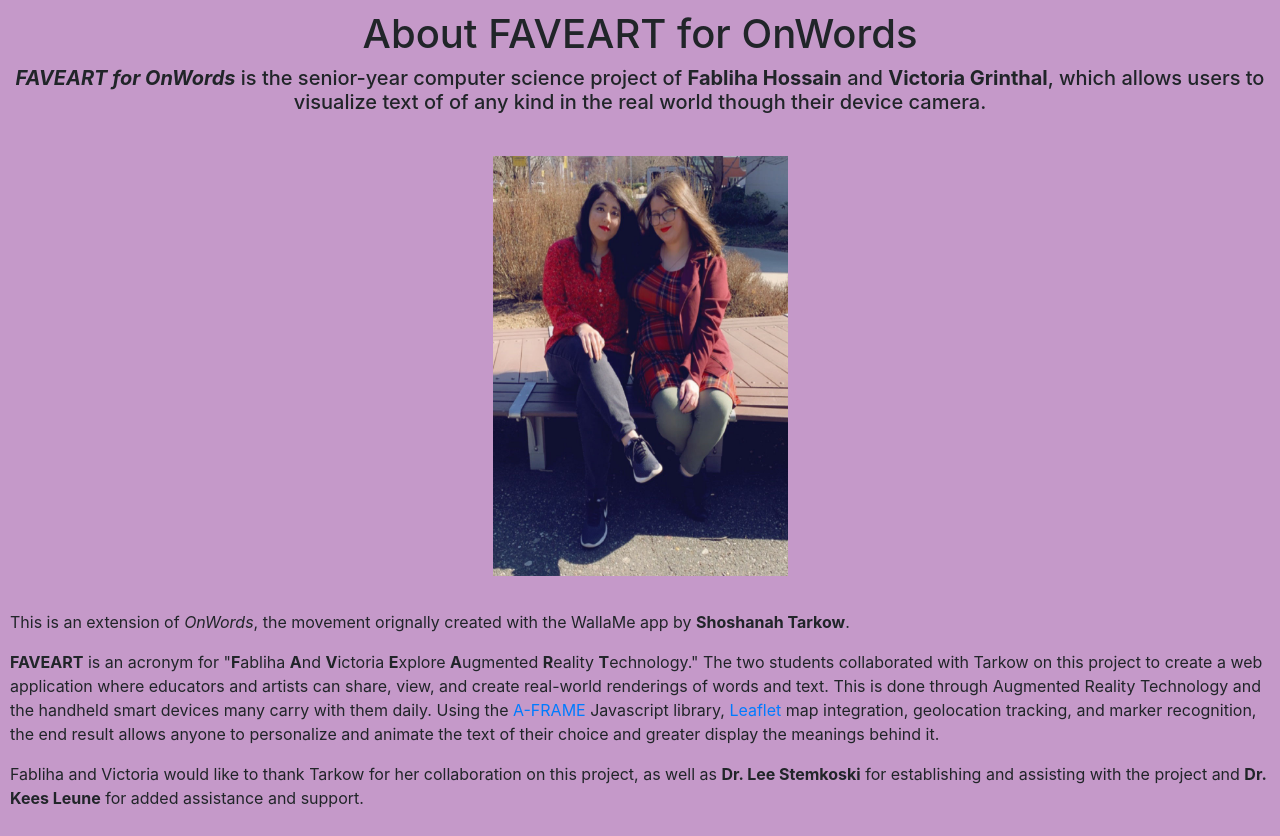
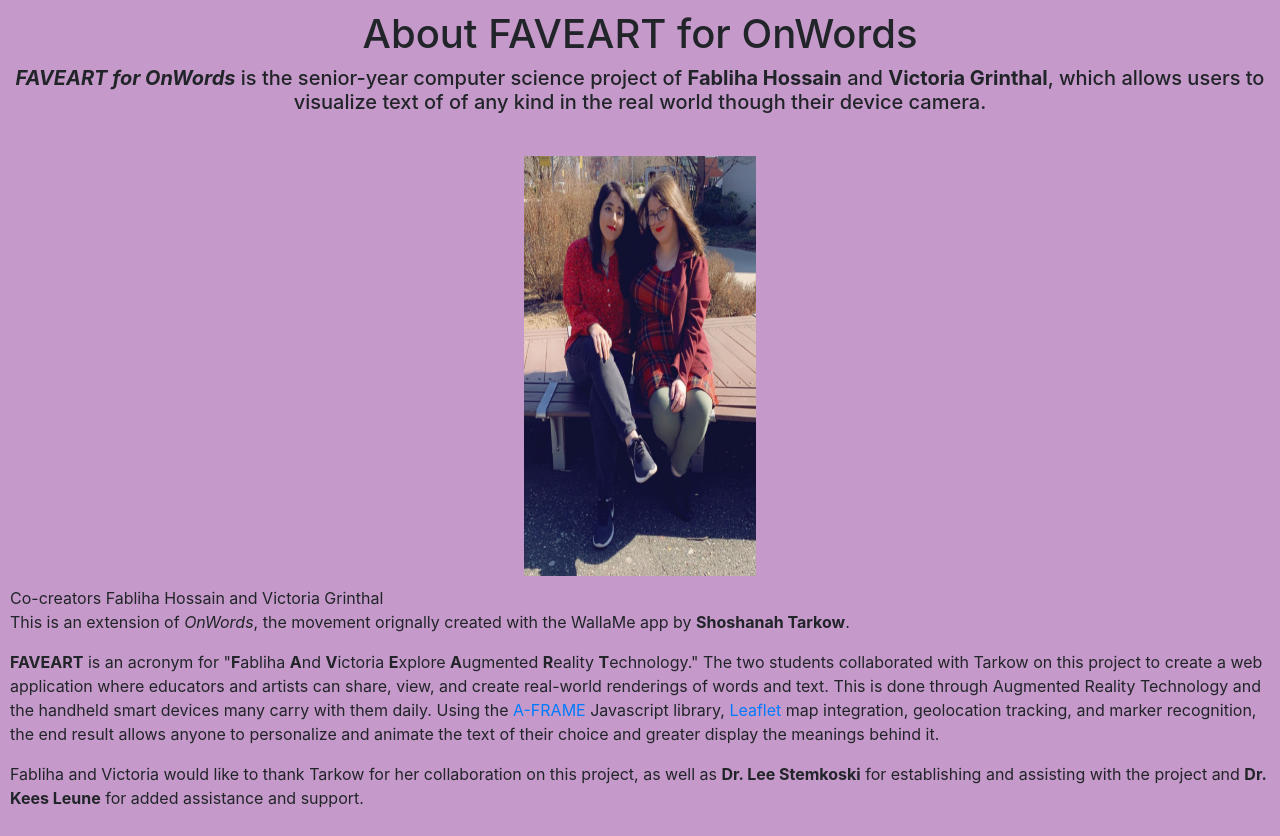
Before and after one commit to FablihaHossain/FAVEART-For-OnWords, a Flask app: page /about in a window 1280 px wide. Shown: the part 62-898 px from the top of the page. Run offline with Flask 2, Linux system fonts and the light colour scheme; some libraries are stand-ins or nearby versions.

Commit message:
S20SS2FAVE-77 About Page edits with V and F image first

```diff
--- a/application/static/stylesheet.css
+++ b/application/static/stylesheet.css
@@ -86,7 +86,7 @@
 	margin-left:auto;
 	margin-right: auto;
 	padding:10px;
-	width:25%;
+	width:20%;
 	height:55%;
 }
 
--- a/application/templates/about.html
+++ b/application/templates/about.html
@@ -7,7 +7,7 @@
 		<div class="text">
 		<h1 style="text-align: center">About FAVEART for OnWords</h1>
 		<h5 style="text-align: center"><b><i>FAVEART for OnWords</i></b> is the senior-year computer science project of <b>Fabliha Hossain</b> and <b>Victoria Grinthal</b>, which allows users to visualize text of of any kind in the real world though their device camera.</h5>
-		<br><img id="mainpic" src="static/FAVEARTDuo.jpg"alt="Co-creators Fabliha Hossain and Victoria Grinthal"><br>
+		<br><img id="mainpic" src="static/FAVEARTDuo.jpg"alt="Co-creators Fabliha Hossain and Victoria Grinthal">Co-creators Fabliha Hossain and Victoria Grinthal<br>
 		<p>This is an extension of <i>OnWords</i>, the movement orignally created with the WallaMe app by <b>Shoshanah Tarkow</b>.</p>
 		<p><b>FAVEART</b> is an acronym for "<b>F</b>abliha <b>A</b>nd <b>V</b>ictoria <b>E</b>xplore <b>A</b>ugmented <b>R</b>eality <b>T</b>echnology." The two students collaborated with Tarkow on this project to create a web application where educators and artists can share, view, and create real-world renderings of words and text. This is done through Augmented Reality Technology and the handheld smart devices many carry with them daily. Using the <a href="aframe.io"style="font-color:white;">A-FRAME</a> Javascript library, <a style="font-color:white;" href="leafletjs.com">Leaflet</a> map integration, geolocation tracking, and marker recognition, the end result allows anyone to personalize and animate the text of their choice and greater display the meanings behind it.</p>
 		<p>Fabliha and Victoria would like to thank Tarkow for her collaboration on this project, as well as <b>Dr. Lee Stemkoski</b> for establishing and assisting with the project and <b>Dr. Kees Leune</b> for added assistance and support.</p>
```
